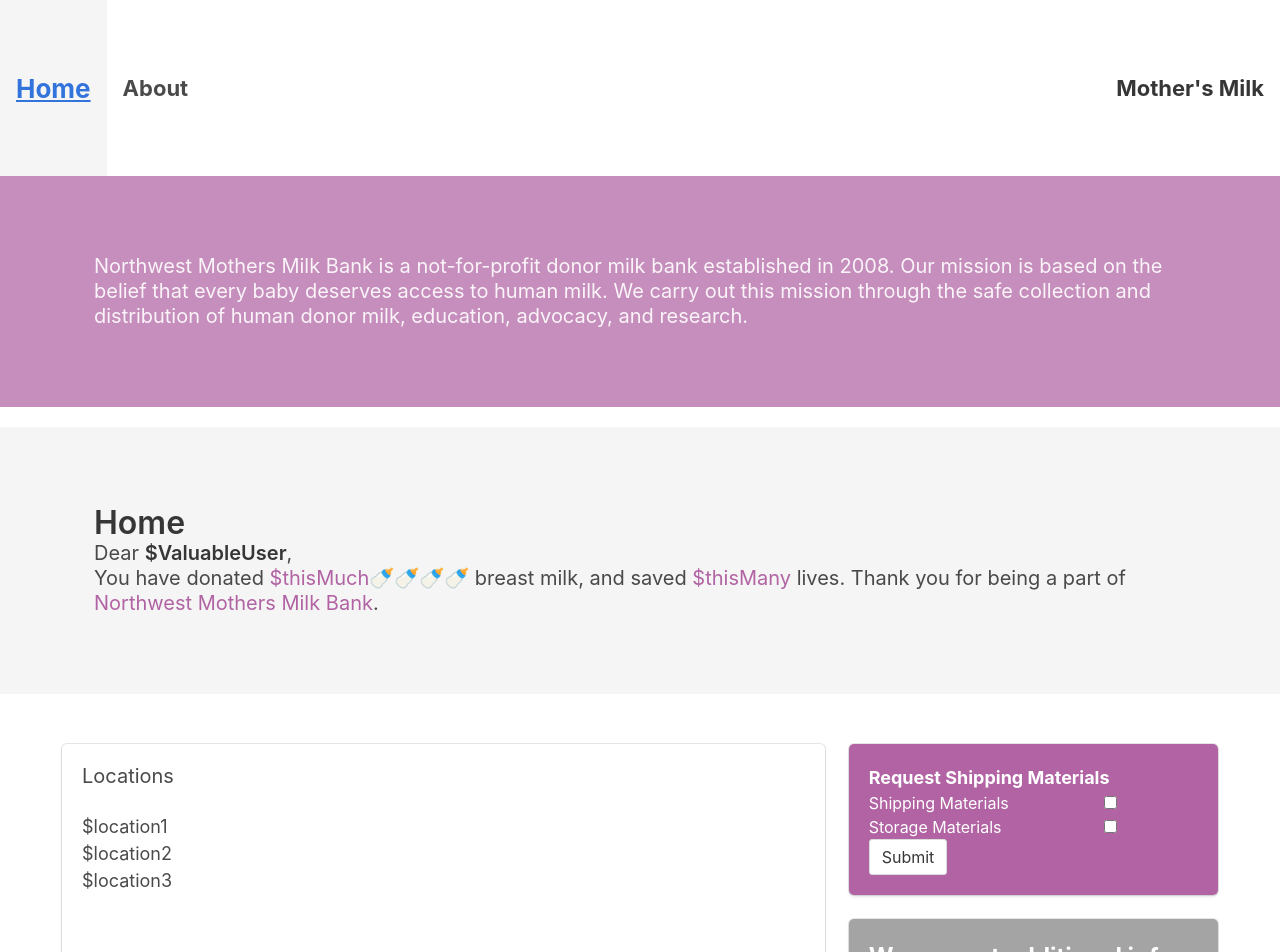
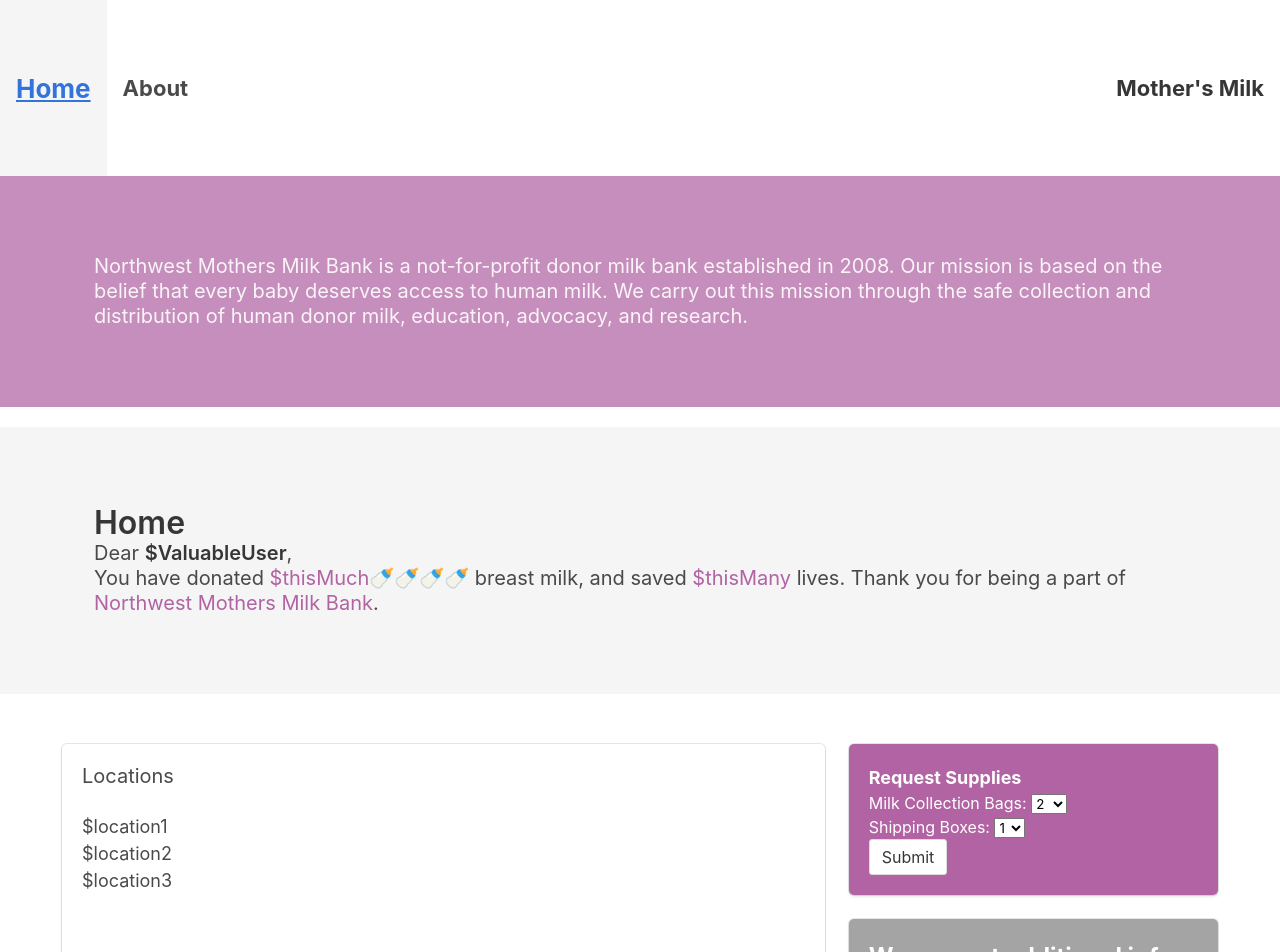
Before and after one commit to ShaneMoyo/mothers-milk, a React (Create React App) app: page / in a window 1280 px wide. Shown: the top 952 px of the page. Built offline with nearby package versions, Linux system fonts and the light colour scheme.

Commit message:
add input boxes for supplies

```diff
--- a/src/supplyRequest/SupplyRequest.js
+++ b/src/supplyRequest/SupplyRequest.js
@@ -1,18 +1,55 @@
 import React, { Component } from 'react';
 
+
 class SupplyRequest extends Component {
+  state = {
+    target: 'off'
+  }
+
+  // handleChecked = (event) => {
+  //   console.log('event target', event.target.value);
+  //   const checked = event.target.value;
+  //   this.setState({ target: checked });
+  // }
+
+  handleSubmit = (supplies) => {
+
+  }
+
   render() {
-    return(
+    const { target } = this.state;
+    return (
+
       <div className="tile is-4 is-vertical is-parent">
         <div className="tile is-child box hero is-primary">
-          <div className="sub-title"><strong>Request Shipping Materials</strong></div>
-          <form>
+          <div className="sub-title"><strong>Request Supplies</strong></div>
+          <form onSubmit={this.handleSubmit}>
             <div className="field">
               <div className="control">
-                <div className="input-title">Shipping Materials</div> <input type="checkbox"/>
-                <div className="input-title">Storage Materials</div> <input type="checkbox"/>
+                <div className="input-title">
+                  <label>Milk Collection Bags: </label>
+                  <select name="bags">
+                    <option value="2">2</option>
+                    <option value="4">4</option>
+                    <option value="6">6</option>
+                    <option value="8">8</option>
+                    <option value="10">10</option>
+                  </select>
+                </div>
+                {/* <input type="checkbox" onChange={this.handleChecked} /> */}
+                {/* {(target === 'on') && <InputBox/>} */}
+                <div className="input-title">
+                  <label>Shipping Boxes: </label>
+                  <select name="boxes">
+                    <option value="1">1</option>
+                    <option value="2">2</option>
+                    <option value="3">3</option>
+                    <option value="4">4</option>
+                  </select>
+                </div>
+                {/* <input type="checkbox" /> */}
               </div>
-              <button className="button" >Submit</button>
+              <button className="button" onSubmit={this.handleSubmit}>Submit</button>
             </div>
           </form>
         </div>
@@ -24,4 +61,17 @@ class SupplyRequest extends Component {
   }
 }
 
+class InputBox extends Component {
+  render() {
+    const { target, onChange } = this.props;
+    return(
+      <div>
+        <br/>
+        <label>Quantity: <input type="text"/></label>
+      </div>
+    );
+  }
+
+}
+
 export default SupplyRequest;
```
